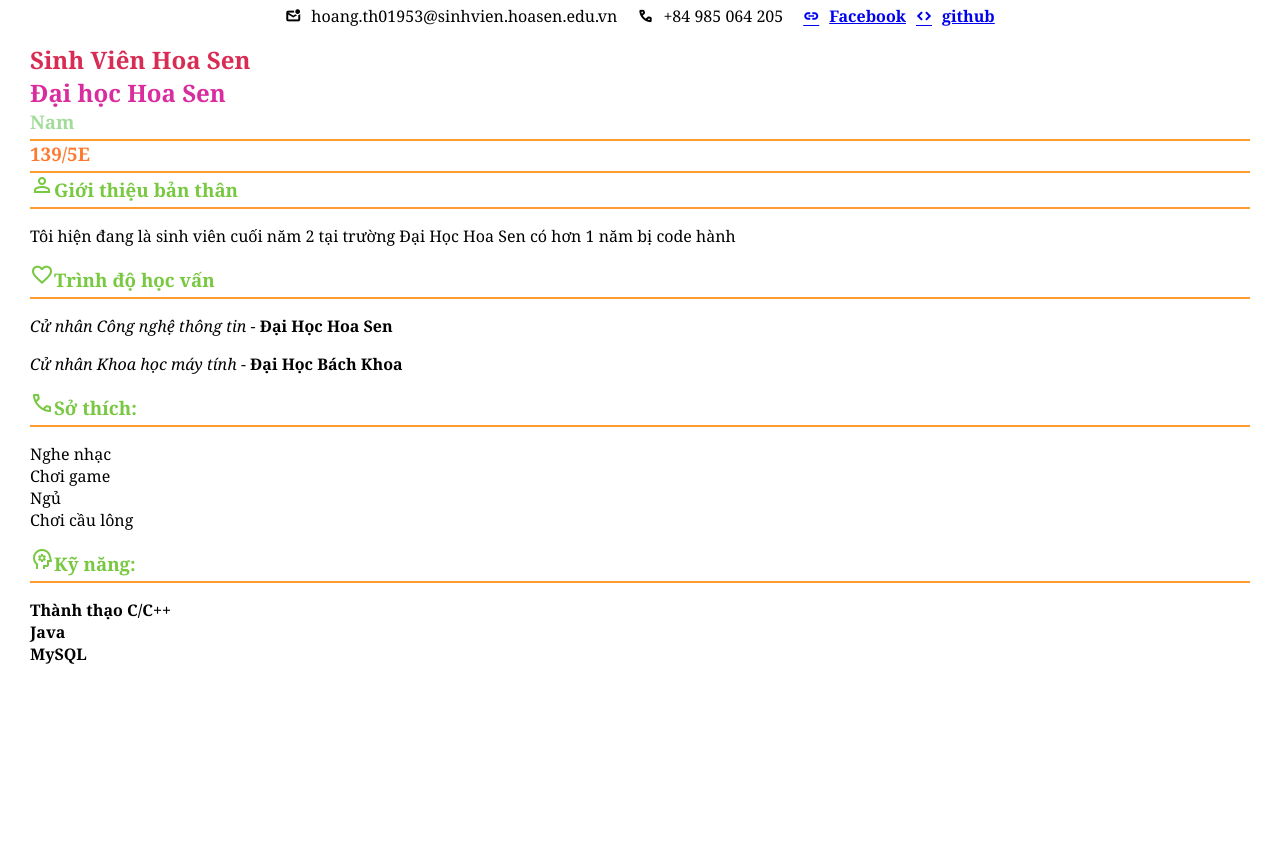
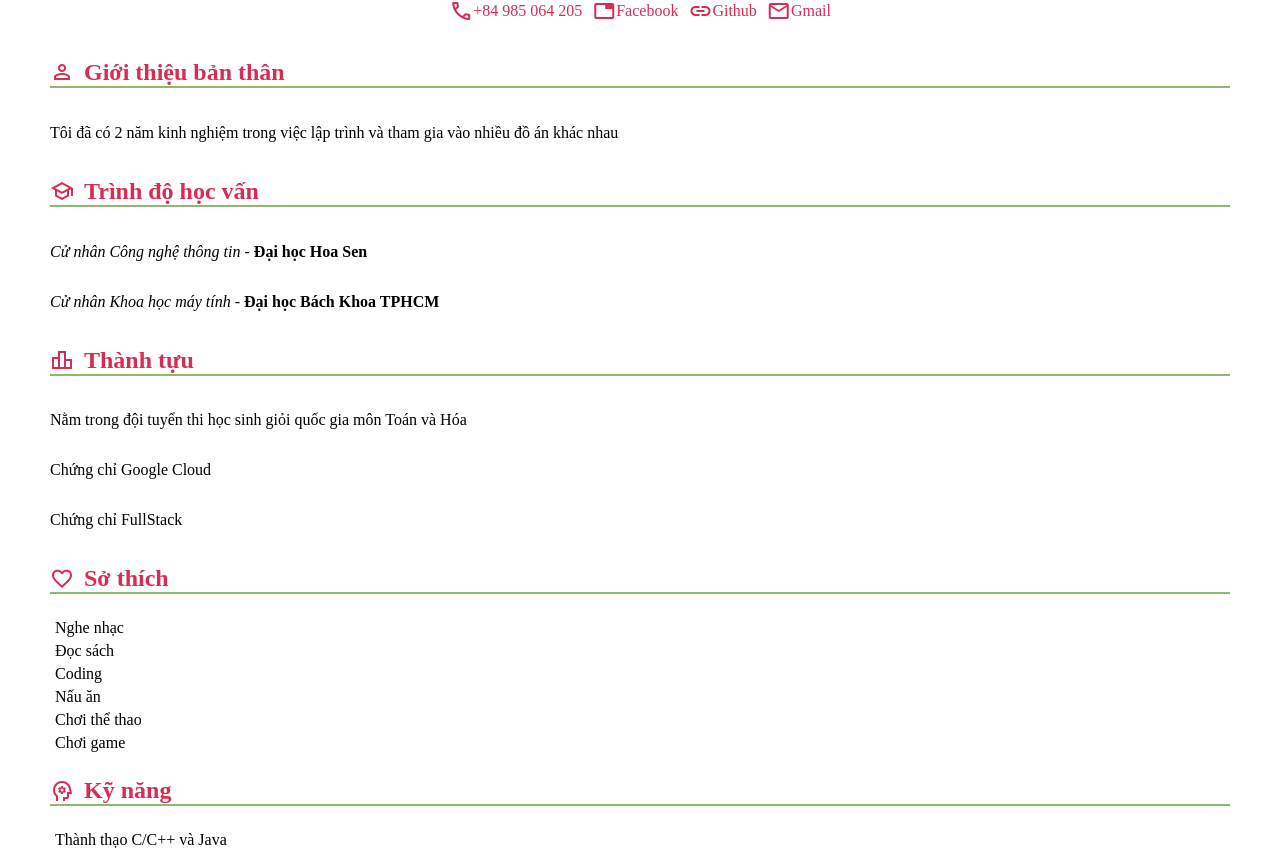
Before and after one commit to HonTraan/html-css-buoi-1, a plain HTML site: page index.html in a window 1280 px wide. Shown: the part 54-908 px from the top of the page. Before the commit the page ends 800 px from the top, so only its background shows below. Drawn offline with nearby package versions, Linux system fonts and the light colour scheme.

Commit message:
Update file index.html and intro.css

```diff
--- a/index.html
+++ b/index.html
@@ -8,7 +8,7 @@
     <link rel="preconnect" href="https://fonts.googleapis.com" />
     <link rel="preconnect" href="https://fonts.gstatic.com" crossorigin />
     <link
-      href="https://fonts.googleapis.com/css2?family=Noto+Serif:ital,wght@0,100..900;1,100..900&display=swap"
+      href="https://fonts.googleapis.com/css2?family=Noto+Serif:ital,wght@0,100..900;1,100..900&family=Roboto:ital,wght@0,100..900;1,100..900&display=swap"
       rel="stylesheet"
     />
     <link
@@ -16,65 +16,66 @@
       href="https://fonts.googleapis.com/css2?family=Material+Symbols+Outlined:opsz,wght,FILL,GRAD@24,400,0,0"
     />
   </head>
-  <!--Inline css-->
   <body>
-    <div id="cv-constraint"><h1 id="cv-name">Trần Huy Hoàng</h1></div>
+    <div id="cv-container">
+      <h1 id="cv-name">Trần Huy Hoàng</h1>
       <div id="basic-info">
-      <p>
-        <span class="material-symbols-outlined"> mark_email_unread </span>
-        hoang.th01953@sinhvien.hoasen.edu.vn
-      </p>
         <p>
           <span class="material-symbols-outlined"> call </span>+84 985 064 205
         </p>
-
-      <span>
         <a href="https://www.facebook.com/huyhoanh092005"
-          ><span class="material-symbols-outlined"> link </span>Facebook</a
+          ><span class="material-symbols-outlined"> tab </span>Facebook</a
         >
-        <a href="https://github.com/HonTraan"
-          ><span class="material-symbols-outlined"> code </span>github</a
+        <a href="https://www.facebook.com/huyhoanh092005"
+          ><span class="material-symbols-outlined"> link </span>Github</a
         >
-      </span>
+        <a href="https://mail.google.com/mail/u/0/#inbox"
+          ><span class="material-symbols-outlined"> mail </span>Gmail</a
+        >
       </div>
-    <h2 id="apply-role">Sinh Viên Hoa Sen</h2>
-    <h2 id="work-in">Đại học Hoa Sen</h2>
-    <h3 id="sex">Nam</h3>
-    <h3 id="home-address">139/5E</h3>
-    <!---->
-    <h3>
-      <span class="material-symbols-outlined"> person </span>Giới thiệu bản thân
-    </h3>
+      <h2>
+        <span class="material-symbols-outlined"> person </span>Giới thiệu bản
+        thân
+      </h2>
       <p>
-      Tôi hiện đang là sinh viên cuối năm 2 tại trường Đại Học Hoa Sen có hơn 1
-      năm bị code hành
+        Tôi đã có 2 năm kinh nghiệm trong việc lập trình và tham gia vào nhiều
+        đồ án khác nhau
       </p>
-
-    <h3>
-      <span class="material-symbols-outlined"> favorite </span>Trình độ học vấn
-    </h3>
-    <!--2.Interal css-->
-    <!---->
-    <p class="education-achievement">
-      <i>Cử nhân Công nghệ thông tin</i> - <b>Đại Học Hoa Sen</b>
+      <h2>
+        <span class="material-symbols-outlined">school</span>Trình độ học vấn
+      </h2>
+      <!-- Cách 1 để đổi phông chữ -->
+      <p class="education-item">
+        <i>Cử nhân Công nghệ thông tin</i> - <b>Đại học Hoa Sen</b>
       </p>
-    <p class="education-achievement">
-      <span class="education-name">Cử nhân Khoa học máy tính</span>
-      -
-      <span class="education-uni">Đại Học Bách Khoa</span>
+      <!-- -->
+      <!-- Cách 2 để đổi phông chữ -->
+      <p class="education-item">
+        <span class="education-name">Cử nhân Khoa học máy tính</span> -
+        <span class="education-uni">Đại học Bách Khoa TPHCM</span>
       </p>
-    <h3><span class="material-symbols-outlined"> call </span>Sở thích:</h3>
+      <!--  -->
+      <h2>
+        <span class="material-symbols-outlined"> leaderboard </span>Thành tựu
+      </h2>
+      <p>Nằm trong đội tuyển thi học sinh giỏi quốc gia môn Toán và Hóa</p>
+      <p>Chứng chỉ Google Cloud</p>
+      <p>Chứng chỉ FullStack</p>
+      <h2><span class="material-symbols-outlined"> favorite </span>Sở thích</h2>
       <ol>
         <li>Nghe nhạc</li>
+        <li>Đọc sách</li>
+        <li>Coding</li>
+        <li>Nấu ăn</li>
+        <li>Chơi thể thao</li>
         <li>Chơi game</li>
-      <li>Ngủ</li>
-      <li>Chơi cầu lông</li>
       </ol>
-    <h3><span class="material-symbols-outlined"> psychology </span>Kỹ năng:</h3>
+      <h2>
+        <span class="material-symbols-outlined"> psychology </span>Kỹ năng
+      </h2>
       <ul>
-      <li><b>Thành thạo C/C++</b></li>
-      <li><b>Java</b></li>
-      <li><b>MySQL</b></li>
+        <li>Thành thạo C/C++ và Java</li>
       </ul>
+    </div>
   </body>
 </html>
--- a/intro.css
+++ b/intro.css
@@ -1,98 +1,85 @@
 :root {
-  --primary: #78c841;
-  --secondary: #b4e50d;
-  --tertary: #ff9b2f;
-  --muted: #fb4141;
-  --text: #34699a;
-}
-h3 {
-  color: #1a7980;
-}
-
-#cv-name {
-  color: #465c88;
-  text-align: center; /* chỉnh cho id tên cv_name ra giữa */
-}
-
-#apply-role {
-  color: #d92c54;
-}
-#home-address {
-  color: #ff7a30;
-}
-#sex {
-  color: #a3dc9a;
-}
-#work-in {
-  color: #d92c9f;
+  --primary: #d92c54;
+  --secondary: #932f67;
+  --tertiary: #dddeab;
+  --muted: #8abb6c;
+  --text: #954c2e;
 }
 body {
   margin: 0;
   width: 100vw;
   height: 100vh;
-  padding: 0 30px;
+  padding: 0 50px;
+}
+/* Cách đổi màu */
+/* Cách 1 */
+/* h2 {
+  color: #d92c54;
+} */
+h2 {
+  margin: 10;
+  color: var(--primary);
+  border-bottom: var(--muted) 2px solid;
+  padding-bottom: 5px;
+  display: flex;
+  align-items: center;
+  gap: 10px;
+  padding: 0;
+}
+
+h1 {
+  color: var(--text);
+}
+/* cách 2 đổi phông chữ */
+.education-item .education-name {
+  font-style: italic; /* đổi sang chữ nghiêng */
+}
+.education-item .education-uni {
+  font-weight: bold; /*đổi độ đậm cho chữ */
+}
+#cv-name {
+  margin: 0;
+  display: flex;
+  justify-content: center;
+  padding: 0;
+}
+#basic-info {
+  margin: 0 auto; /* Căn giữa toàn bộ khối */
+  display: flex; /* Kích hoạt Flexbox để sắp xếp nội dung ngang */
+  flex-wrap: wrap; /* Cho phép các dòng tự động xuống hàng */
+  gap: 10px; /* Tạo khoảng cách giữa các thông tin liên lạc */
+  justify-content: center; /* Căn giữa các phần tử con theo chiều ngang */
+  align-items: center; /* Căn giữa các phần tử con theo chiều dọc */
+  padding: 0 100px; /* Chừa khoảng cách hai bên khối */
+}
+* {
+  box-sizing: border-box; /* Tính kích thước phần tử bao gồm cả padding và border */
+  font-family: "Times New Roman", Times, serif; /* Chọn font chung cho toàn trang */
 }
 ul,
 ol {
   list-style-type: none;
   padding: 0;
-}
-* {
-  box-sizing: border-box;
-  font-family: "Noto Serif", serif;
-}
-h1,
-h2,
-h3,
-h4 {
   margin: 0;
 }
-* /*Áp dụng cho tất cả trong file htmlhtml */ {
-  box-sizing: border-box; /*giúp phần tử cha giữ nguyên kích thước khi phần tử con thay đổi*/
-  font-family: "Noto Serif", serif;
+li {
+  margin: 5px;
 }
-
-/*cach1*/
-/* cach1.1 */
-.education-achievement .education-name {
-  font-style: italic;
-}
-.education-achievement .education-uni {
-  font-weight: bold;
-}
-/*cach1.2*/
-.education-achievement span:first-child {
-  font-style: italic;
-}
-.education-achievement span:last-child {
-  font-weight: bold;
-}
-#basic-info {
-  margin: 0 auto;
+#basic-info * {
   display: flex;
-  flex-wrap: wrap;
-  gap: 20px;
-  justify-content: center;
   align-items: center;
 }
-#cv-constraint {
-  display: flex;
-  flex-direction: column;
+#basic-info a {
+  text-decoration: none;
+  color: var(--primary);
 }
-h3 {
+#basic-info p {
   color: var(--primary);
-  border-bottom: var(--tertary) 2px solid;
-  padding-bottom: 5px;
 }
 p {
   text-align: justify;
 }
-#basic-info * {
+#cv-container {
   display: flex;
-  align-items: center;
-  gap: 10px;
+  flex-direction: column;
 }
-#basic-info span {
-  font-size: medium;
-  font-weight: bold;
-}
```
Lines whose indentation alone changed are shown as unchanged.
